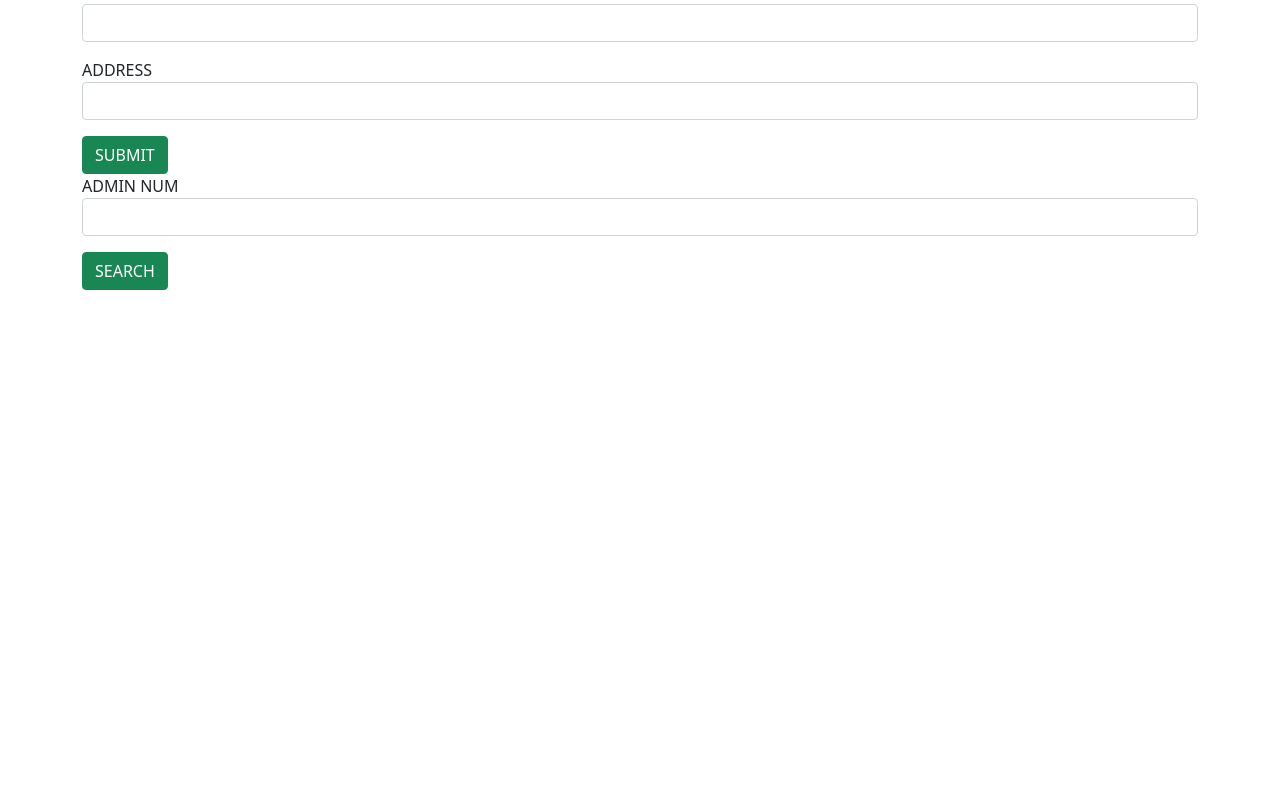
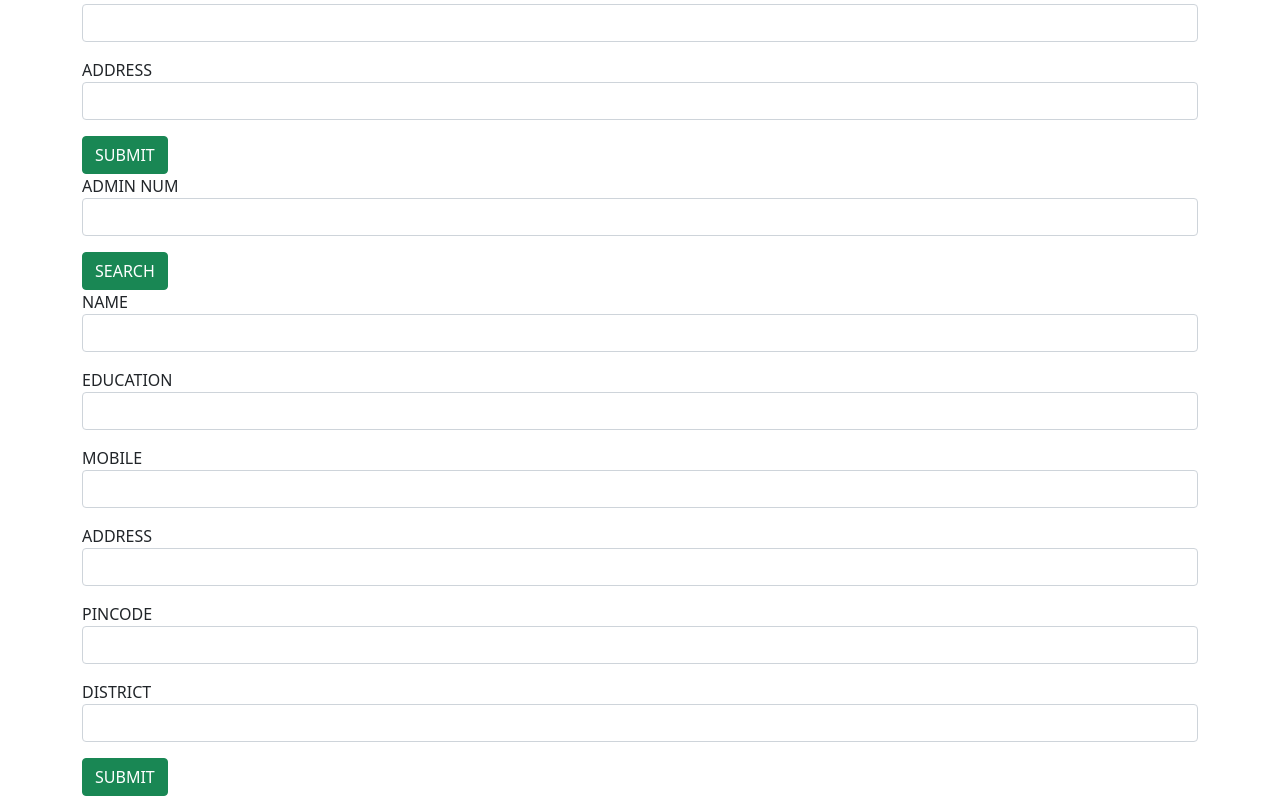
Before and after one commit to PriyaRNair27/schoolreactapp, a React (Create React App) app: page / in a window 1280 px wide. Shown: the part 410-1206 px from the top of the page. Before the commit the page ends 800 px from the top, so only its background shows below. Built offline with nearby package versions, Linux system fonts and the light colour scheme.

Commit message:
addfaculties

```diff
--- a/src/App.js
+++ b/src/App.js
@@ -4,12 +4,14 @@ import 'bootstrap/dist/css/bootstrap.min.css'
 import 'bootstrap/dist/js/bootstrap.bundle.min.js'
 import Addstudent from './Components/Addstudent';
 import Searchstudent from './Components/Searchstudent';
+import Addfaculties from './Components/Addfaculties';
 
 function App() {
   return (
     <div>
       <Addstudent/>
       <Searchstudent/>
+      <Addfaculties/>
 
     </div>
   );
--- /dev/null
+++ b/src/Components/Addfaculties.js
@@ -0,0 +1,79 @@
+import axios from 'axios'
+import React, { useState } from 'react'
+
+const Addfaculties = () => {
+    var [name,setname]=useState("")
+    var [education,seteducation]=useState("")
+    var [mobile,setmobile]=useState("")
+    var [address,setaddress]=useState("")
+    var [pincode,setpincode]=useState("")
+    var [district,setdistrict]=useState("")
+
+    const subdata=()=>{
+        const data={"name":name,"education":education,"mobile":mobile,"address":address,"pincode":pincode,"district":district}
+        console.log(data)
+    axios.post("https://mylinkurcodesapp.herokuapp.com/addcourse",data).then(
+        (response)=>
+        {
+            console.log(response.data)
+            if(response.data.status=="success")
+            {
+                alert("successfully inserted")
+            }
+            else
+            {
+                alert("failed ")
+            }
+        }
+        )}
+
+  return (
+    <div>
+
+<div className="container">
+    <div className="row">
+        <div className="col col-12 col-sm-12 col-md-12 col-lg-12 col-xl-12 col-xxl-12">
+            <dv className="row g-3">
+
+                <div className="col col-12 col-sm-12 col-md-12 col-lg-12 col-xl-12 col-xxl-12">
+                    <label for="" className="for">NAME</label>
+                    <input onChange={(c)=>{setname(c.target.value)}} type="text" className="form-control"/>
+                </div>
+                <div className="col col-12 col-sm-12 col-md-12 col-lg-12 col-xl-12 col-xxl-12">
+                    <label for="" className="for">EDUCATION</label>
+                    <input onChange={(c)=>{seteducation(c.target.value)}} type="text" className="form-control"/>
+                </div>
+
+                <div className="col col-12 col-sm-12 col-md-12 col-lg-12 col-xl-12 col-xxl-12">
+                    <label for="" className="for">MOBILE</label>
+                    <input onChange={(c)=>{setmobile(c.target.value)}} type="text" className="form-control"/>
+
+                </div>
+                <div className="col col-12 col-sm-12 col-md-12 col-lg-12 col-xl-12 col-xxl-12">
+                    <label for="" className="for">ADDRESS</label>
+                    <input onChange={(c)=>{setaddress(c.target.value)}} type="text" className="form-control"/>
+                </div>
+                <div className="col col-12 col-sm-12 col-md-12 col-lg-12 col-xl-12 col-xxl-12">
+                    <label for="" className="for">PINCODE</label>
+                    <input onChange={(c)=>{setpincode(c.target.value)}} type="text" className="form-control"/>
+                </div>
+                <div className="col col-12 col-sm-12 col-md-12 col-lg-12 col-xl-12 col-xxl-12">
+                    <label for="" className="for">DISTRICT</label>
+                    <input onChange={(c)=>{setdistrict(c.target.value)}} type="text" className="form-control"/>
+                </div>
+
+
+
+                <div className="col col-12 col-sm-12 col-md-12 col-lg-12 col-xl-12 col-xxl-12">
+                    <button  onClick={subdata} className="btn btn-success">SUBMIT</button>
+                </div>
+
+            </dv>
+        </div>
+    </div>
+</div>
+    </div>
+  )
+}
+
+export default Addfaculties
```
